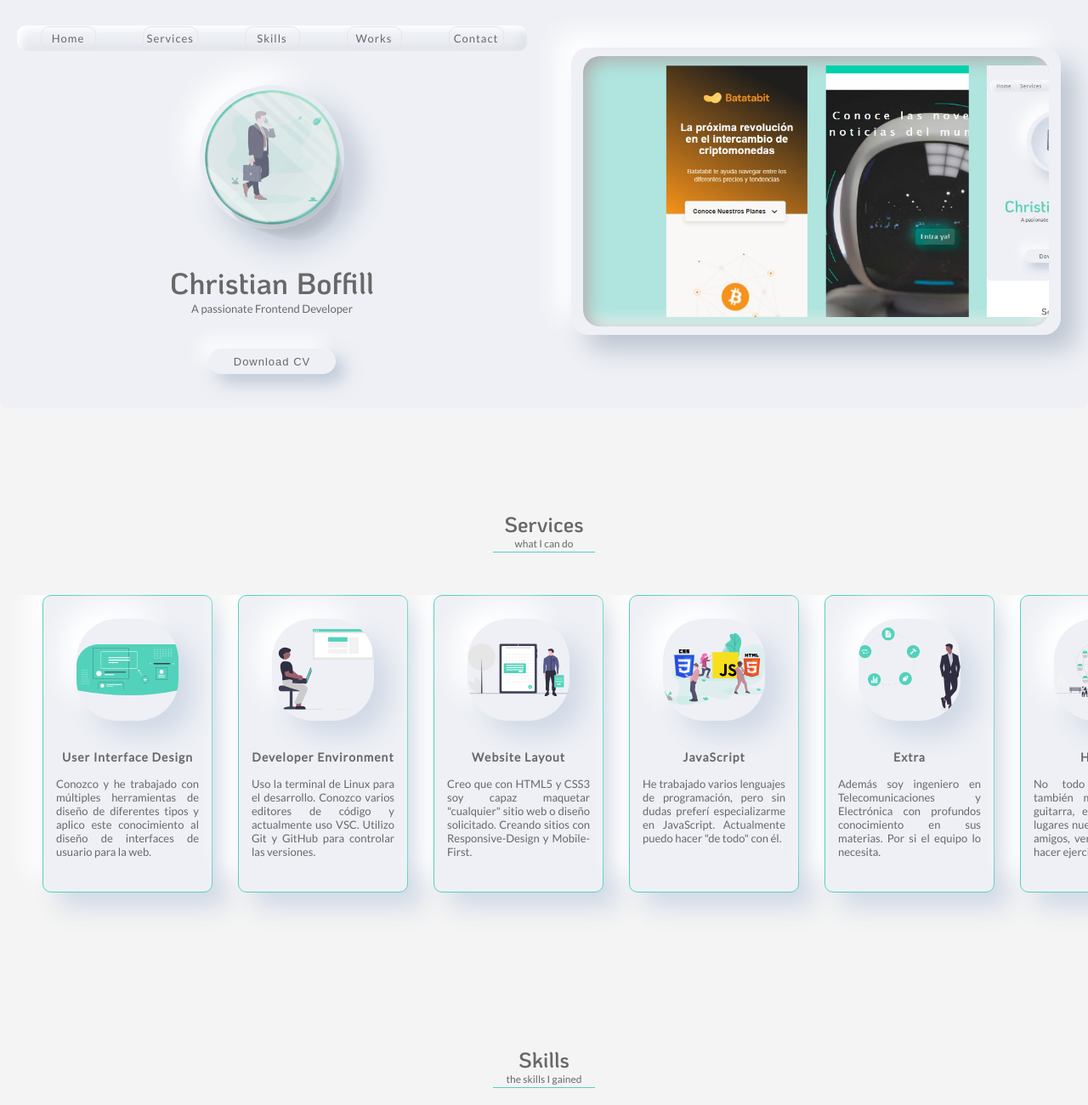
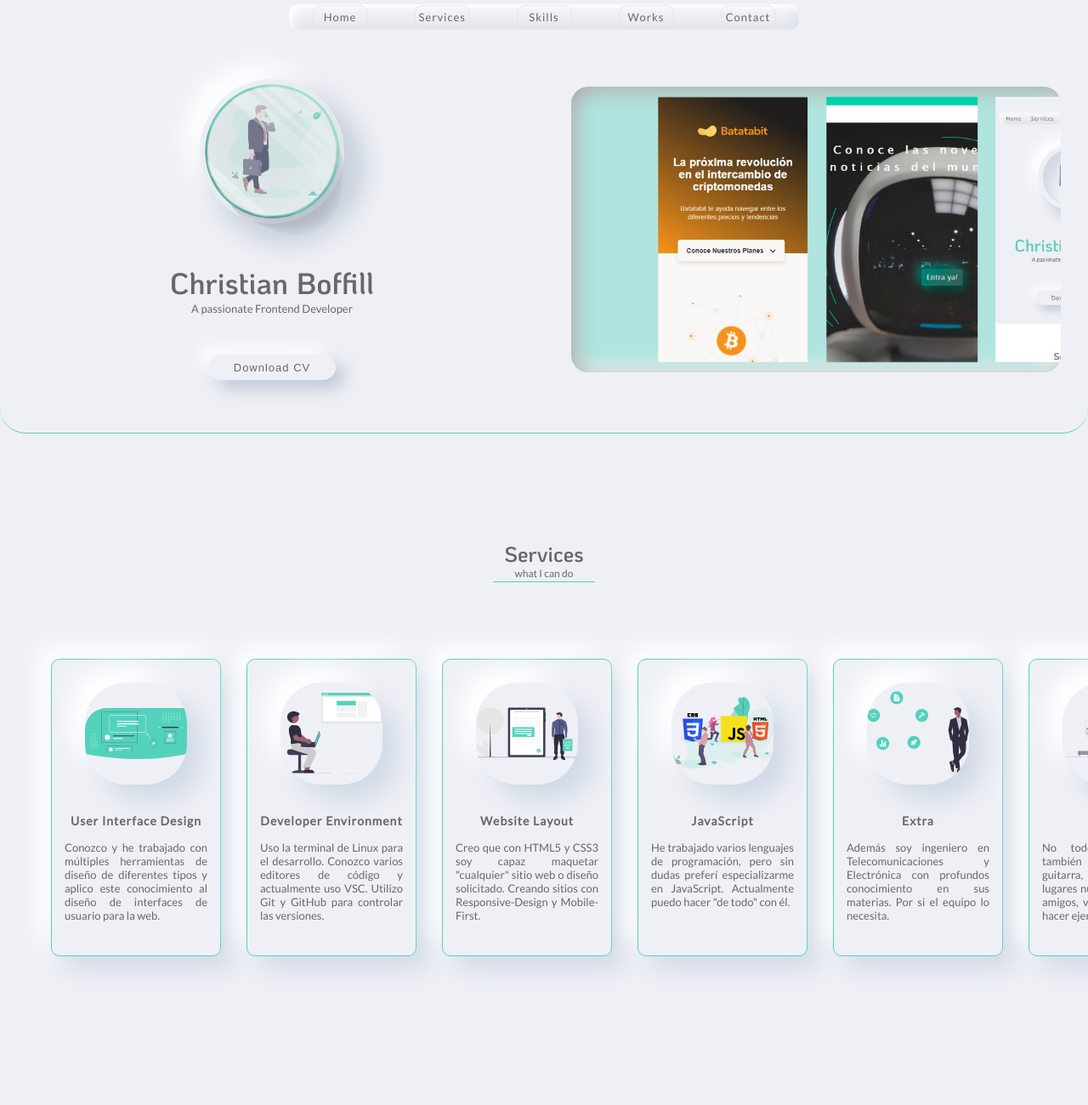
Before and after one commit to ChristBM/portfolio, a plain HTML site: page index.html in a window 1280 px wide. Shown: the top 1300 px of the page at 85% size. Drawn offline with Linux system fonts and the light colour scheme.

Commit message:
menu sticky, favicon, background, layout

```diff
--- a/css/desktop.css
+++ b/css/desktop.css
@@ -3,14 +3,12 @@
     --gray-background: #EEF0F5;
     --text-color: #686868;
 }
-.menu {
-    grid-area: 1/1/2/2;
-}
 .introduction {
     grid-area: 2/1/3/2;
+    justify-content: space-around;
 }
 .slider {
-    grid-area: 1/2/3/3;
+    grid-area: 2/2/3/3;
     width: 100%;
     height: 100%;
     display: flex;
@@ -21,18 +19,18 @@
 .slider__container {
     width: 90%;
     max-width: 650px;
-    height: 75%;
+    height: 80%;
     max-height: 400px;
     display: flex;
     justify-content: center;
     align-items: center;
     border-radius: 20px;
     background-color: var(--gray-background);
-    box-shadow: 18px 18px 30px #bdc5d1, -18px -18px 30px #FFF;
+    /* box-shadow: 18px 18px 30px #bdc5d1, -18px -18px 30px #FFF; */
 }
 .slider__container-int {
-    width: 95%;
-    height: 94%;
+    width: 100%;
+    height: 100%;
     overflow: hidden;
     display: flex;
     justify-content: flex-end;
@@ -40,7 +38,7 @@
     gap: 20px;
     background-color: rgba(83, 210, 187,0.4);
     border-radius: 20px;
-    box-shadow:inset 5px 5px 20px #a7a7a7, inset -5px -5px 20px #FFF;
+    box-shadow:inset 5px 5px 25px #a7a7a7, inset -5px -5px 25px #FFF;
 }
 .photos {
     width: 100%;
--- a/css/style.css
+++ b/css/style.css
@@ -22,21 +22,22 @@ html {
     scroll-behavior: smooth;
 }
 body {
-    background: rgb(244, 244, 244);
+    background: var(--gray-background);
 }
 header {
     width: 100%;
     height: 500px;
     display: grid;
     grid-template-columns: repeat(2,1fr);
-    grid-template-rows: 1fr 4fr 50px;
+    grid-template-rows: 30px 4fr 50px;
 }
 /* Header-Menu */
 .menu {
-    grid-area: 1/1/2/3;
     width: 100%;
     height: 100%;
-    background-color: var(--gray-background);
+    position: sticky;
+    top: 5px;
+    z-index: 3;
 }
 .menu__nav {
     width: 100%;
@@ -54,6 +55,8 @@ header {
     list-style: none;
     box-shadow:inset 5px 5px 10px #FFF,inset -5px -5px 15px #dbe0e7;
     border-radius: 10px;
+    background-color: var(--gray-background);
+
 }
 .menu__list-elemnt {
     width: 55px;
@@ -182,8 +185,9 @@ header {
     width: 100%;
     height: 30px;
     z-index: -1;
-    border-radius: 0 0 10px 10px;
+    border-radius: 0 0 30px 30px;
     background: var(--gray-background);
+    border-bottom: solid 1px var(--primary-color);
 }
 /* --------------------------------- */
 /* Main-Services */
@@ -194,11 +198,12 @@ main {
 }
 .services {
     width: 100%;
-    height: 550px;
+    height: 650px;
     display: flex;
     flex-direction: column;
     align-items: center;
-    margin: 100px 0 80px 0;
+    padding: 35px 0 35px 0;
+    margin: 70px 0 50px 0;
 }
 .section__text {
     width: 150px;
@@ -228,15 +233,15 @@ main {
 }
 .cards__container {
     width: 100%;
-    height: 400px;
+    height: 440px;
     display: flex;
     overflow-x:scroll;
     overscroll-behavior-x: contain;
     scroll-snap-type: x mandatory;
     scroll-behavior: smooth;
     gap: 30px;
-    margin-block-start: 30px;
-    padding-inline: 50px;
+    margin: 30px 10px 0 10px;
+    padding: 40px 60px;
 }
 .cards__container::-webkit-scrollbar {
     height: 10px;
@@ -257,7 +262,7 @@ main {
     border-radius: 10px;
     border: 1px solid var(--primary-color);
     background-color: var(--gray-background);
-    box-shadow: 18px 18px 30px #D1D9E6, -18px -18px 30px #FFF;
+    box-shadow: 15px 15px 30px #D1D9E6, -15px -15px 30px #FFF;
 }
 .card__icon {
     grid-row: 1/2;
@@ -314,6 +319,7 @@ main {
     flex-direction: column;
     align-items: center;
     gap: 15px;
+    padding: 35px 0 35px 0;
 }
 .barskill {
     width: 80%;
@@ -361,7 +367,8 @@ main {
     display: flex;
     flex-direction: column;
     align-items: center;
-    margin: 50px 0 150px 0;
+    margin: 50px 0 60px 0;
+    padding: 35px 0 35px 0;
 }
 .cards1__container {
     width: 100%;
@@ -370,7 +377,7 @@ main {
     flex-wrap: wrap;
     justify-content: center;
     align-items: center;
-    gap: 50px;
+    gap: 70px;
     margin-block-start: 40px;
 }
 .card1 {
@@ -440,7 +447,9 @@ main {
     display: flex;
     flex-direction: column;
     align-items: center;
-    border-radius: 10px 10px 0 0;
+    gap: 20px;
+    border-radius: 30px 30px 0 0;
+    border-top: solid 1px var(--primary-color);
     padding-block-start: 20px;
     background: var(--gray-background);
 }
--- a/index.html
+++ b/index.html
@@ -7,16 +7,16 @@
     <meta http-equiv="X-UA-Compatible" content="IE=edge">
     <meta name="viewport" content="width=device-width, initial-scale=1.0">
     <title>Christian Boffill</title>
+    <link rel="shortcut icon" href="./assets/img/star.png">
     <link rel="stylesheet" href="./css/style.css">
     <link rel="stylesheet" href="./css/tablet.css" media="screen and (min-width: 430px)">
     <link rel="stylesheet" href="./css/desktop.css" media="screen and (min-width: 840px)">
 </head>
 <body>
-    <header>
-        <section class="menu" id="menu">
+    <section class="menu">
         <nav class="menu__nav">
             <ul class="menu__list">
-                    <li class="menu__list-elemnt"><a class="menu__links" href="#menu">Home</a></li>
+                <li class="menu__list-elemnt"><a class="menu__links" href="#home">Home</a></li>
                 <li class="menu__list-elemnt"><a class="menu__links" href="#services">Services</a></li>
                 <li class="menu__list-elemnt"><a class="menu__links" href="#skills">Skills</a></li>
                 <li class="menu__list-elemnt"><a class="menu__links" href="#works">Works</a></li>
@@ -24,6 +24,7 @@
             </ul>
         </nav>
     </section>
+    <header id="home">
         <section class="introduction">
             <div class="introduction__image">
                 <div class="introduction__neumorphism">
```
Also changed, not shown: assets/img/star.png (added), 1 other file. Lines whose indentation alone changed are shown as unchanged.
